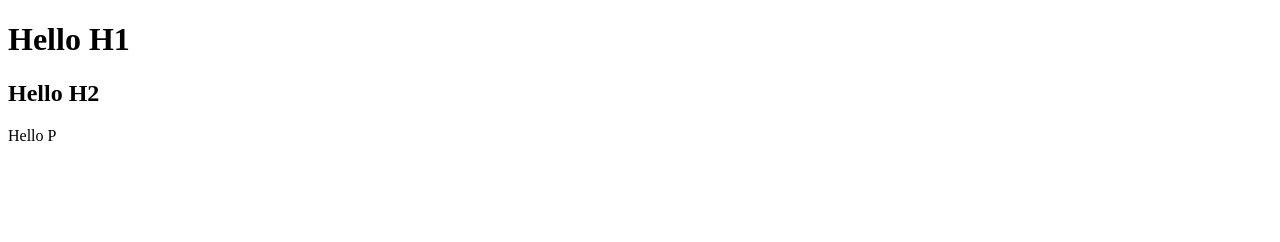
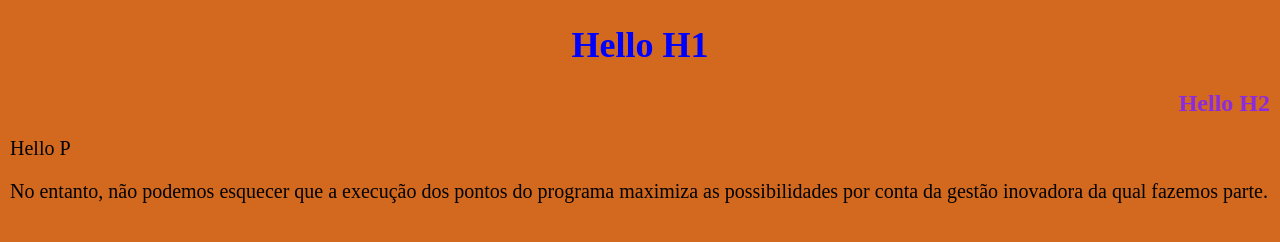
Before and after one commit to JhonathanPereira/Dicas-de-Reda-o, a plain HTML site: page index.html in a window 1280 px wide. Drawn offline with Linux system fonts and the light colour scheme.

Commit message:
Update index.html

```diff
--- a/index.html
+++ b/index.html
@@ -5,10 +5,12 @@
     <meta http-equiv="X-UA-Compatible" content="IE=edge">
     <meta name="viewport" content="width=device-width, initial-scale=1.0">
     <title>Document</title>
+    <link rel="stylesheet" href="style.css">
 </head>
 <body>
     <h1>Hello H1</h1>
     <h2>Hello H2</h2>
     <p>Hello P</p>
+    <p>No entanto, não podemos esquecer que a execução dos pontos do programa maximiza as possibilidades por conta da gestão inovadora da qual fazemos parte.</p>
 </body>
 </html>
```
